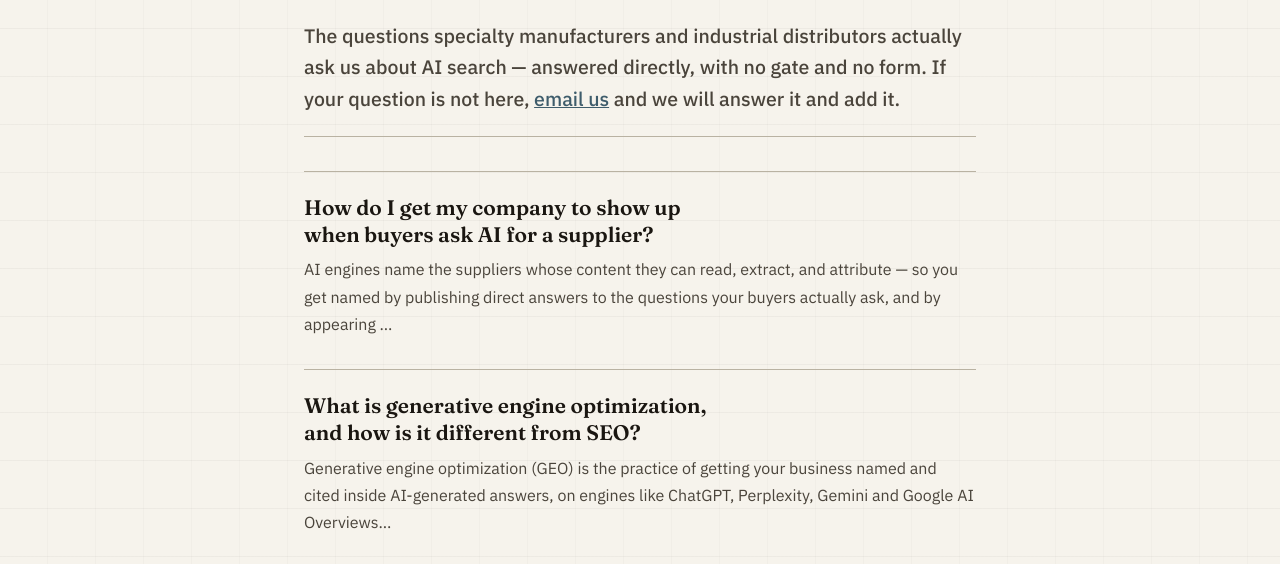
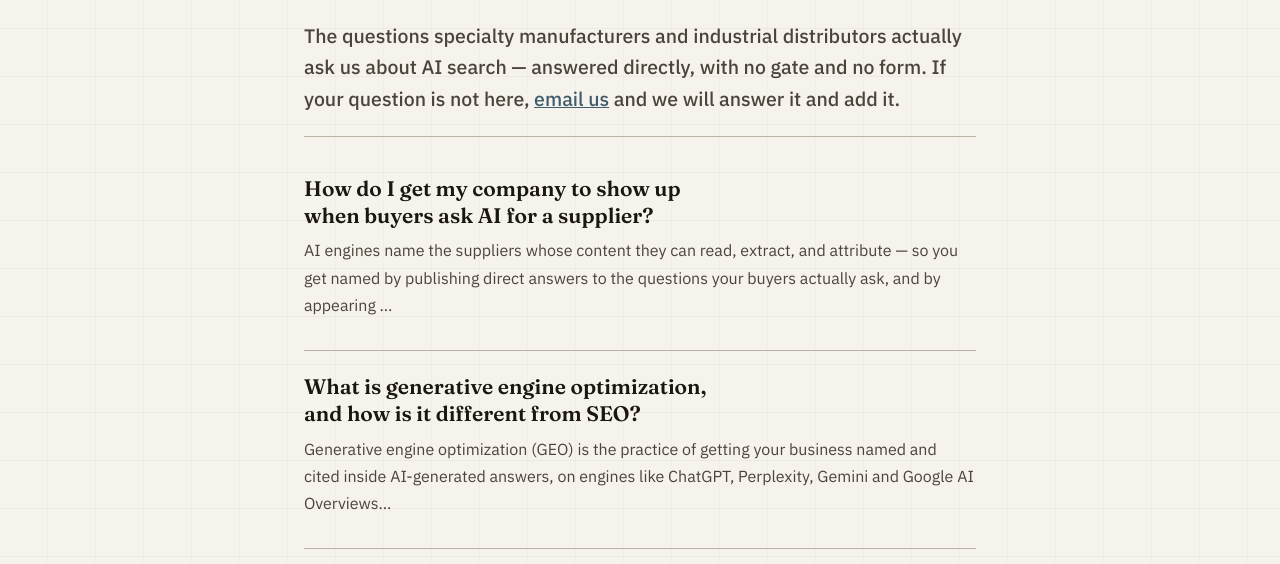
Before and after one commit to rugs-genteel5k/foundvale-site, a plain HTML site: page answers/index.html in a window 1280 px wide. Shown: the part 211-775 px from the top of the page. Drawn offline with Linux system fonts and the light colour scheme.

Commit message:
Fix stacked rules between standfirst and first hub list item

```diff
--- a/assets/article.css
+++ b/assets/article.css
@@ -191,6 +191,8 @@
   border-top:1px solid var(--rule-dark);
   padding:22px 0;
 }
+/* the .standfirst already closes with a rule — avoid stacking two */
+.hublist li:first-child{border-top:none;padding-top:4px}
 .hublist li:last-child{border-bottom:1px solid var(--rule-dark)}
 .hublist a{
   font-family:var(--font-display);font-weight:600;font-size:21px;
```
